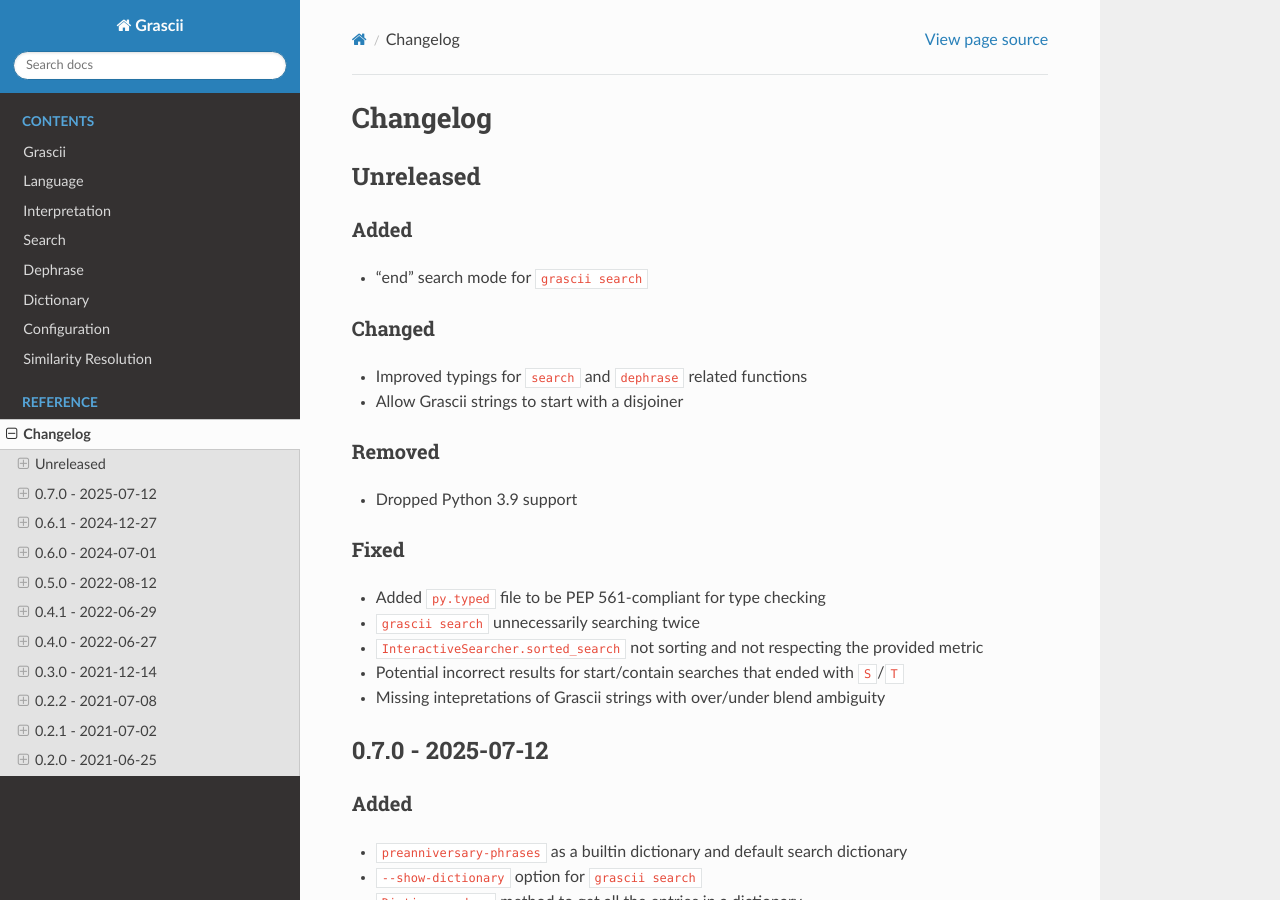
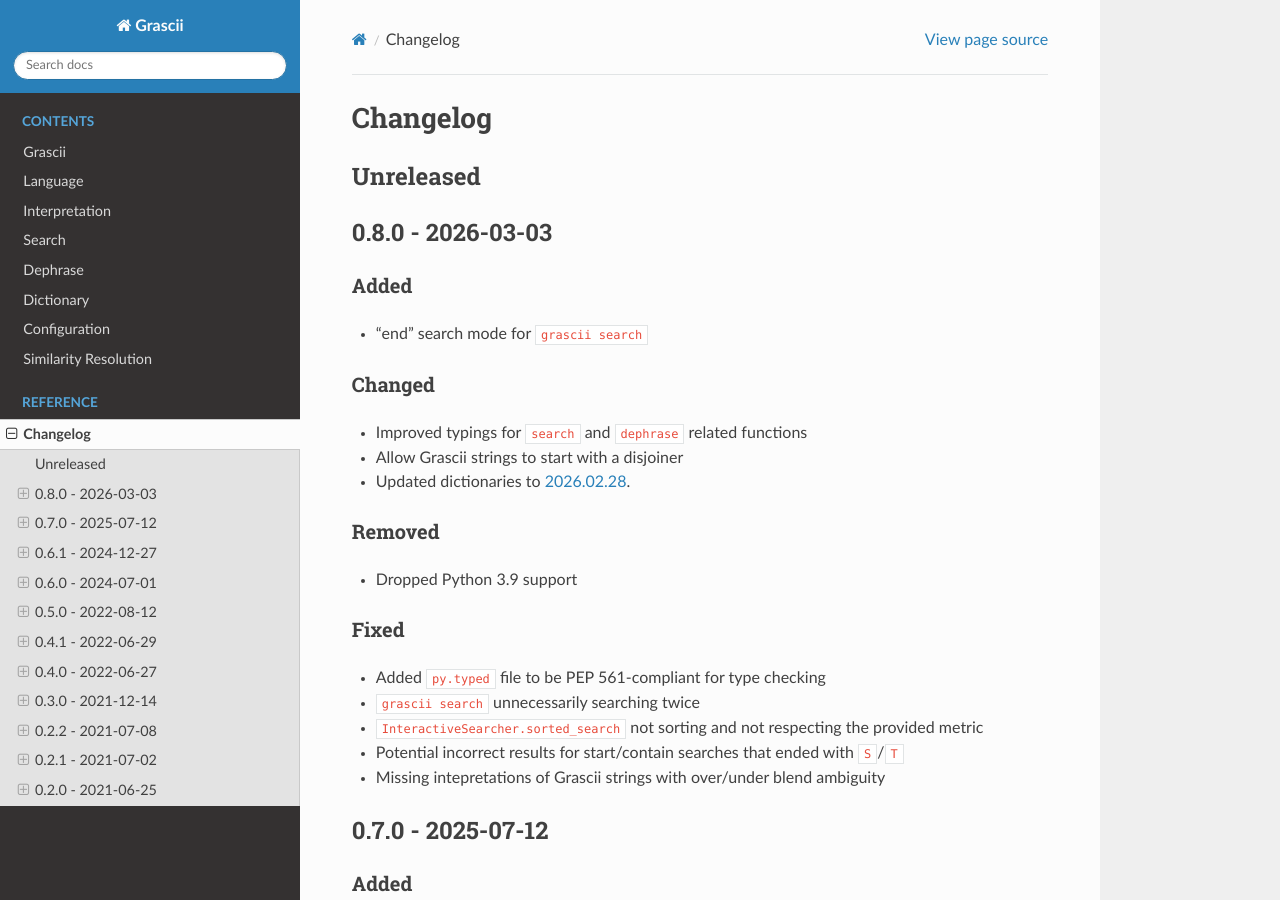
Before and after one commit to grascii/grascii, a Sphinx documentation site: the page built from docs/CHANGELOG.md, in a window 1280 px wide and 900 px high. Built offline with Sphinx 7.4.7 and the Read the Docs theme 3.1.0, drawn with Linux system fonts in a browser that asks for light colours; pages that are not in the unit, such as notebooks, are missing from menus.

Commit message:
Version 0.8.0 (#126)

```diff
--- a/docs/CHANGELOG.md
+++ b/docs/CHANGELOG.md
@@ -1,6 +1,8 @@
 # Changelog
 
 ## Unreleased
+
+## 0.8.0 - 2026-03-03
 
 ### Added
 
@@ -10,6 +12,7 @@
 
 - Improved typings for `search` and `dephrase` related functions
 - Allow Grascii strings to start with a disjoiner
+- Updated dictionaries to [2026.02.28](https://github.com/grascii/dictionaries/tree/2026.02.28).
 
 ### Removed
 
--- a/grascii/__init__.py
+++ b/grascii/__init__.py
@@ -2,7 +2,7 @@
 from __future__ import annotations
 
 APP_NAME = "grascii"
-__version__ = "0.7.0"
+__version__ = "0.8.0"
 
 from grascii.dictionary.build import (
     BuildMessage,
```
